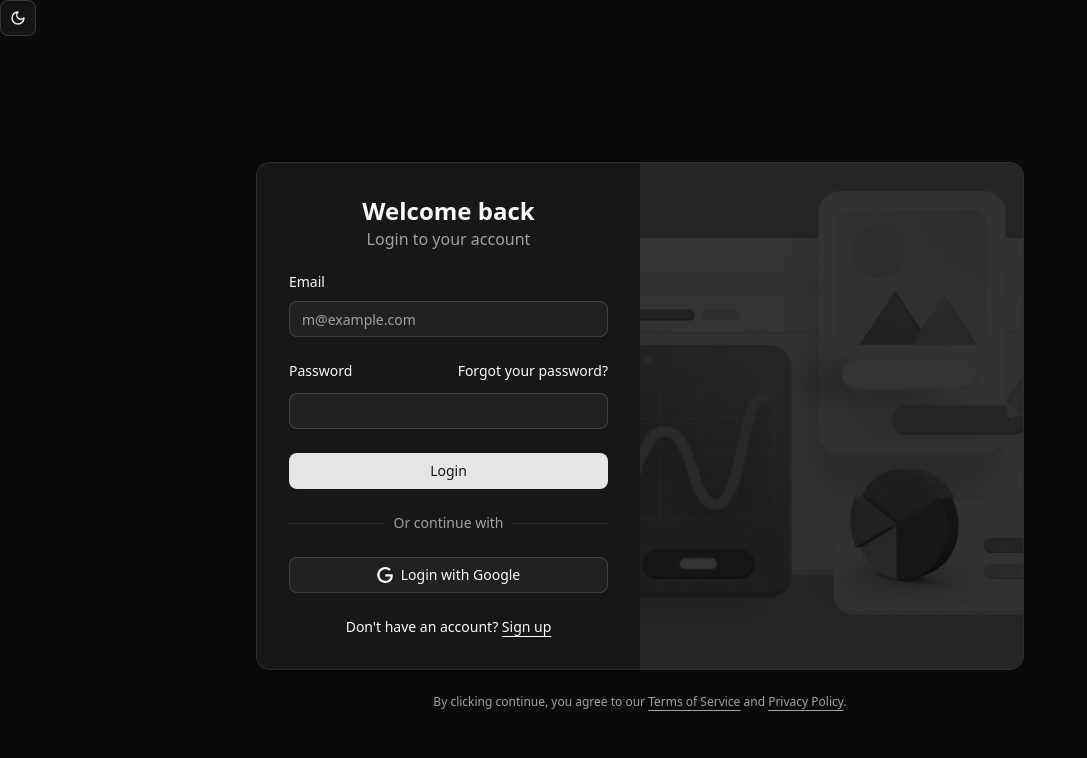
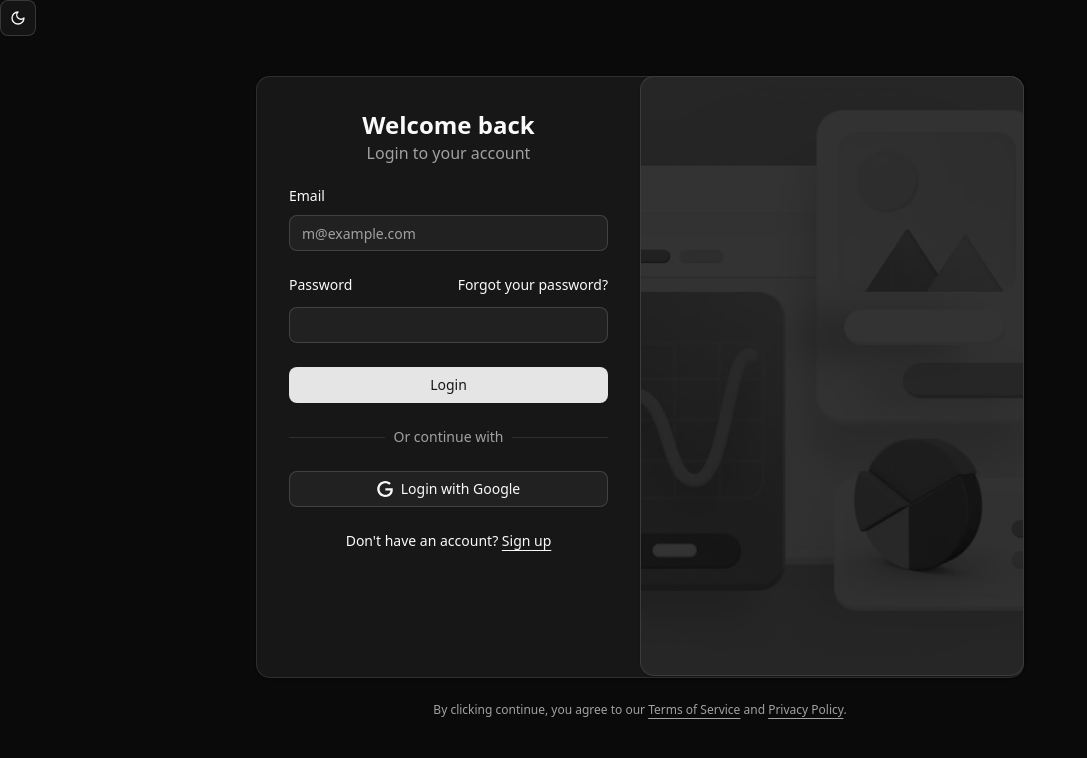
Before and after one commit to Njahi98/textile-frontend, a React (Vite) app: page /auth/login in a window 1280 px wide. Shown: the top 758 px of the page, without its empty margins (0-1087 px from the left). Built offline with nearby package versions, Linux system fonts and the light colour scheme.

Commit message:
added animation to login/register pages, started working on navbar

```diff
--- a/src/App.tsx
+++ b/src/App.tsx
@@ -3,12 +3,12 @@ import { LoginForm } from "@/features/auth/components/Login-form"
 import AuthLayout from "./features/auth/pages/AuthLayout"
 import { RegisterForm } from "./features/auth/components/Register-form"
 import { ThemeProvider } from "@/components/theme-provider"
-import { ModeToggle } from "./components/mode-toggle"
+import Navbar from "./components/navbar"
 
 function App() {
   return (
     <ThemeProvider defaultTheme="dark" storageKey="vite-ui-theme">
-    <ModeToggle />
+    <Navbar/>
   <Routes>
       <Route path="/" element={<div>Home</div>} />
       <Route path="auth" element={<AuthLayout/>}>
--- /dev/null
+++ b/src/components/navbar.tsx
@@ -0,0 +1,10 @@
+import { ModeToggle } from "./mode-toggle"
+
+function Navbar() {
+  return (
+    <div className='max-w-7xl m-auto'>    <ModeToggle />
+</div>
+  )
+}
+
+export default Navbar
--- a/src/features/auth/components/Login-form.tsx
+++ b/src/features/auth/components/Login-form.tsx
@@ -13,8 +13,8 @@ export function LoginForm({
     <div className={cn("flex flex-col gap-6", className)} {...props}>
       <Card className="overflow-hidden p-0">
         <CardContent className="grid p-0 md:grid-cols-2">
-          <form className="p-6 md:p-8">
-            <div className="flex flex-col gap-6">
+          <form className="p-6 md:p-8 min-h-[600px] flex flex-col">
+            <div className="flex flex-col gap-6 flex-1">
               <div className="flex flex-col items-center text-center">
                 <h1 className="text-2xl font-bold">Welcome back</h1>
                 <p className="text-muted-foreground text-balance">
@@ -42,6 +42,7 @@ export function LoginForm({
                 </div>
                 <Input id="password" type="password" required />
               </div>
+              <div className=" space-y-6">
                 <Button type="submit" className="w-full">
                   Login
                 </Button>
@@ -60,7 +61,6 @@ export function LoginForm({
                     </svg>
                     Login with Google
                   </Button>
-
                 </div>
                 <div className="text-center text-sm">
                   Don&apos;t have an account?{" "}
@@ -69,14 +69,9 @@ export function LoginForm({
                   </Link>
                 </div>
               </div>
+            </div>
           </form>
-          <div className="bg-muted relative hidden md:block">
-            <img
-              src="/illustration-dashboard.webp"
-              alt="Image"
-              className="absolute inset-0 h-full w-full object-cover dark:brightness-[0.2] dark:grayscale"
-            />
-          </div>
+          <div className="hidden md:block" /> {/* Placeholder for image */}
         </CardContent>
       </Card>
       <div className="text-muted-foreground *:[a]:hover:text-primary text-center text-xs text-balance *:[a]:underline *:[a]:underline-offset-4">
--- a/src/features/auth/components/Register-form.tsx
+++ b/src/features/auth/components/Register-form.tsx
@@ -13,20 +13,14 @@ export function RegisterForm({
     <div className={cn("flex flex-col gap-6", className)} {...props}>
       <Card className="overflow-hidden p-0">
         <CardContent className="grid p-0 md:grid-cols-2">
-        <div className="bg-muted relative hidden md:block">
-            <img
-              src="/illustration-dashboard.webp"
-              alt="Image"
-              className="absolute inset-0 h-full w-full object-cover dark:brightness-[0.2] dark:grayscale"
-            />
-          </div>
-          <form className="p-6 md:p-8">
-            <div className="flex flex-col gap-6">
+          <div className="hidden md:block" /> {/* Placeholder for image */}
+          <form className="p-6 md:p-8 min-h-[600px] flex flex-col">
+            <div className="flex flex-col gap-6 flex-1">
               <div className="flex flex-col items-center text-center">
-                <h1 className="text-2xl font-bold">Manage the job
-                </h1>
+                <h1 className="text-2xl font-bold">Manage the job</h1>
                 <p className="text-muted-foreground text-balance">
-                More effectively with optimized workflows.</p>
+                  More effectively with optimized workflows.
+                </p>
               </div>
               <div className="flex gap-3">
                 <div className="grid gap-3">
@@ -58,17 +52,10 @@ export function RegisterForm({
                 />
               </div>
               <div className="grid gap-3">
-                <div className="flex items-center">
                 <Label htmlFor="password">Password</Label>
-                  <a
-                    href="#"
-                    className="ml-auto text-sm underline-offset-2 hover:underline"
-                  >
-                    Forgot your password?
-                  </a>
-                </div>
                 <Input id="password" type="password" required />
               </div>
+              <div className="mt-auto space-y-6">
                 <Button type="submit" className="w-full">
                   Register
                 </Button>
@@ -87,17 +74,16 @@ export function RegisterForm({
                     </svg>
                     Login with Google
                   </Button>
-
                 </div>
                 <div className="text-center text-sm">
                   Already have an account?{" "}
                   <Link to="/auth/login" className="underline underline-offset-4">
-                  Get started
+                    Login
                   </Link>
                 </div>
               </div>
+            </div>
           </form>
-
         </CardContent>
       </Card>
       <div className="text-muted-foreground *:[a]:hover:text-primary text-center text-xs text-balance *:[a]:underline *:[a]:underline-offset-4">
--- a/src/features/auth/pages/AuthLayout.tsx
+++ b/src/features/auth/pages/AuthLayout.tsx
@@ -1,10 +1,31 @@
-import { Outlet } from 'react-router-dom';
+import { Outlet, useLocation } from 'react-router-dom';
+import { useEffect, useState } from 'react';
 
 function AuthLayout() {
+  const location = useLocation();
+  const [imagePosition, setImagePosition] = useState<'left' | 'right'>('right');
+
+  useEffect(() => {
+    setImagePosition(location.pathname === '/auth/login' ? 'right' : 'left');
+  }, [location]);
+
   return (
-    <div className="flex min-h-svh flex-col items-center justify-center p-6 md:p-10">
+    <div className="flex flex-col items-center justify-center p-6 md:p-10">
       <div className="w-full max-w-sm md:max-w-3xl">
-      <Outlet /> {/* for nested routes to show up */}
+        <div className="relative">
+          <div className={`absolute inset-y-0 transition-all duration-500 ease-in-out hidden md:block
+            ${imagePosition === 'left' ? 'left-0' : 'left-1/2'}`}
+            style={{ width: '50%' }}>
+            <div className="bg-muted min-h-[600px] w-full relative rounded-xl border py-6 shadow-sm">
+              <img
+                src="/illustration-dashboard.webp"
+                alt="Dashboard illustration"
+                className="absolute inset-0 h-full w-full object-cover dark:brightness-[0.2] dark:grayscale"
+              />
+            </div>
+          </div>
+          <Outlet />
+        </div>
       </div>
     </div>
   );
```
Lines whose indentation alone changed are shown as unchanged.
